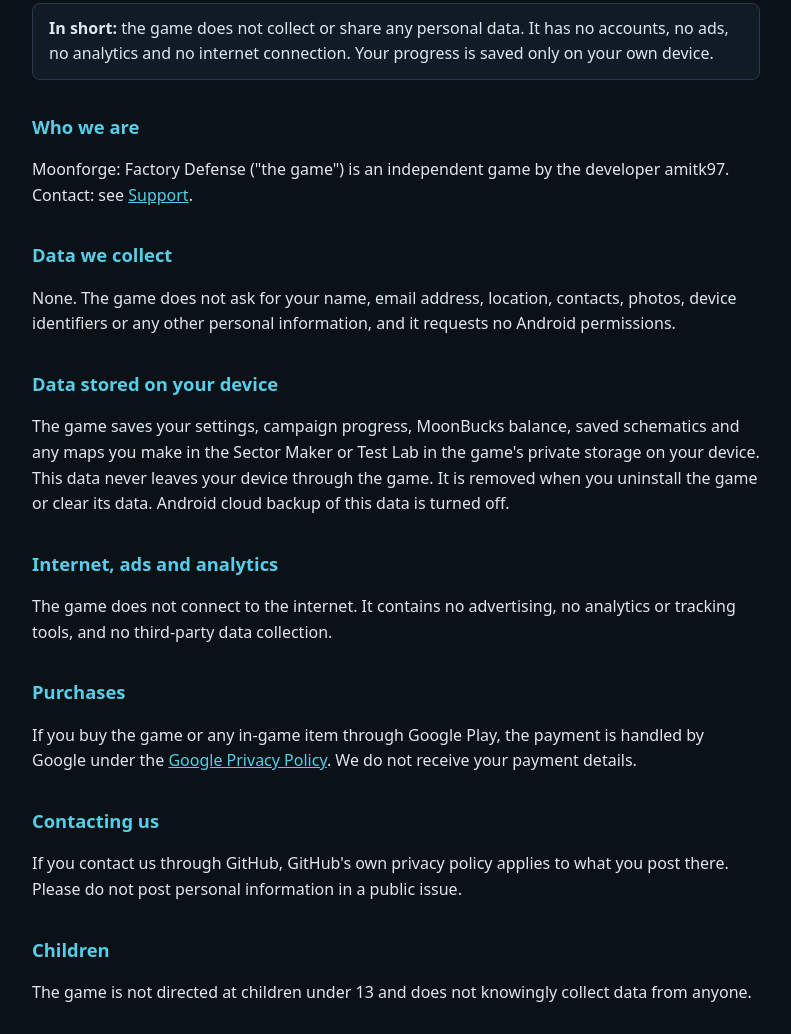
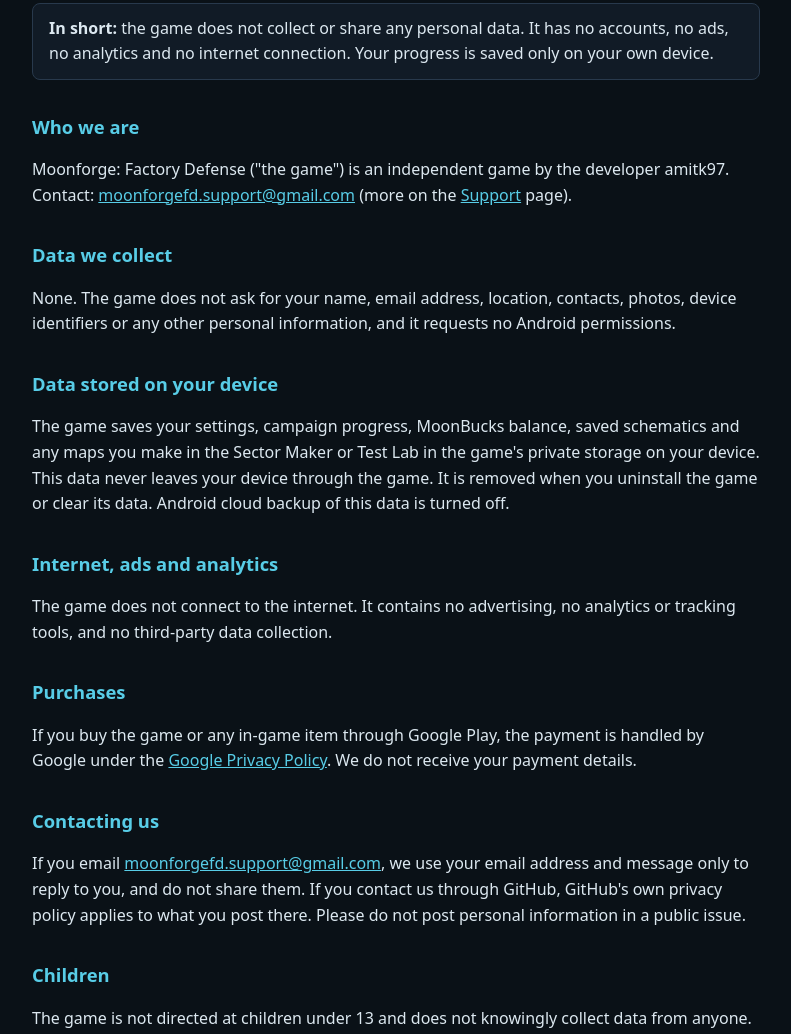
Before and after one commit to amitk97/moonforge-legal, a plain HTML site: page privacy.html in a window 1280 px wide. Shown: the part 195-1229 px from the top of the page, without its empty margins (244-1035 px from the left). Drawn offline with Linux system fonts and the light colour scheme.

Commit message:
Add support email to support, privacy and terms pages
Co-Authored-By: Claude Opus 5.5 <noreply@anthropic.com>
Claude-Session: https://claude.ai/code/session_01QZwvKTr9A2aSpkLVVMg1iD

```diff
--- a/privacy.html
+++ b/privacy.html
@@ -14,8 +14,8 @@
 <div class="box"><strong>In short:</strong> the game does not collect or share any personal data. It has no accounts,
 no ads, no analytics and no internet connection. Your progress is saved only on your own device.</div>
 <h2>Who we are</h2>
-<p>Moonforge: Factory Defense ("the game") is an independent game by the developer amitk97. Contact: see
-<a href="support.html">Support</a>.</p>
+<p>Moonforge: Factory Defense ("the game") is an independent game by the developer amitk97. Contact: <a href="mailto:moonforgefd.support@gmail.com">moonforgefd.support@gmail.com</a> (more on the
+<a href="support.html">Support</a> page).</p>
 <h2>Data we collect</h2>
 <p>None. The game does not ask for your name, email address, location, contacts, photos, device identifiers or any
 other personal information, and it requests no Android permissions.</p>
@@ -31,7 +31,8 @@ third-party data collection.</p>
 <p>If you buy the game or any in-game item through Google Play, the payment is handled by Google under the
 <a href="https://policies.google.com/privacy">Google Privacy Policy</a>. We do not receive your payment details.</p>
 <h2>Contacting us</h2>
-<p>If you contact us through GitHub, GitHub's own privacy policy applies to what you post there. Please do not post
+<p>If you email <a href="mailto:moonforgefd.support@gmail.com">moonforgefd.support@gmail.com</a>, we use your email address and message only to reply to you, and do not share them.
+If you contact us through GitHub, GitHub's own privacy policy applies to what you post there. Please do not post
 personal information in a public issue.</p>
 <h2>Children</h2>
 <p>The game is not directed at children under 13 and does not knowingly collect data from anyone.</p>
```
Also changed, not shown: support.html (+2 -1 lines), terms.html (+2 -0 lines).
